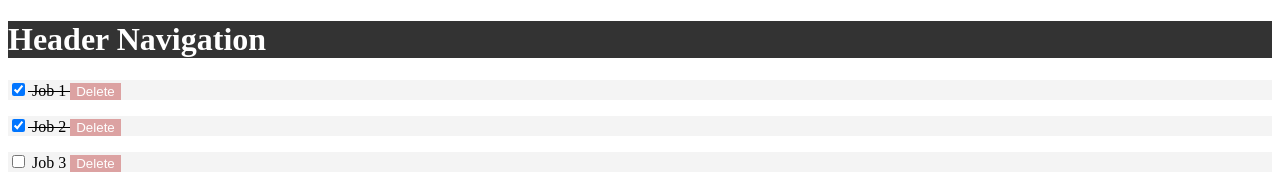
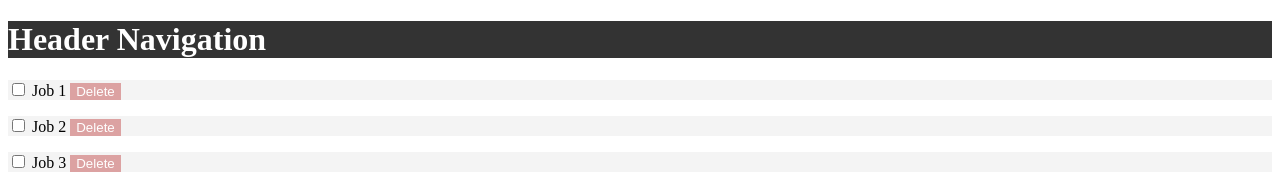
Before and after one commit to hainghia/vuejs, a Vue app: page / in a window 1280 px wide. Shown: the top 186 px of the page. Built offline with nearby package versions, Linux system fonts and the light colour scheme.

Commit message:
Passing events between components (#4)
Signed-off-by: Hai Nghia <nghiahh.nta@gmail.com>

```diff
--- a/src/components/TodoItem.vue
+++ b/src/components/TodoItem.vue
@@ -1,8 +1,8 @@
 <template>
-  <p :class="['toto-item', todoProps.completed ? 'is-complete': '']" :id="id">
-    <input type="checkbox" name="" :checked="todoProps.completed">
+  <p :class="['toto-item', todoProps.completed ? 'is-complete': '']" :id="todoProps.id">
+    <input type="checkbox" name="" :checked="todoProps.completed" @change="markItemCompleted">
     {{ todoProps.title }}
-    <button class="del-btn">Delete</button>
+    <button class="del-btn" @click="deleteItem">Delete</button>
   </p>
 </template>
 
@@ -12,10 +12,19 @@ import {ref} from "@vue/reactivity";
 export default {
   name: "TodoItem",
   props: ['todoProps'],
-  setup() {
+  setup(props, context) {
     const id = ref('my-id')
+    const markItemCompleted = () => {
+      // console.log(props.todoProps.id)
+      context.emit('item-completed', props.todoProps.id)
+    }
+    const deleteItem = () => {
+      context.emit('item-deleted', props.todoProps.id)
+    }
     return {
-      id
+      id,
+      markItemCompleted,
+      deleteItem
     }
   }
 }
--- a/src/components/Todos.vue
+++ b/src/components/Todos.vue
@@ -1,5 +1,11 @@
 <template>
-  <TodoItem v-for="todo in todos" v-bind:key="todo.id" v-bind:todoProps="todo"/>
+  <TodoItem
+      v-for="todo in todos"
+      :key="todo.id"
+      :todoProps="todo"
+      @item-completed="markCompleted"
+      @item-deleted="deleted"
+  />
 </template>
 
 <script>
@@ -13,23 +19,38 @@ export default {
   setup() {
     const todos = ref([
       {
-        id: 1,
+        id: 11,
         title: 'Job 1',
-        completed: true
+        completed: false
       },
       {
-        id: 2,
+        id: 12,
         title: 'Job 2',
-        completed: true
+        completed: false
       },
       {
-        id: 3,
+        id: 13,
         title: 'Job 3',
         completed: false
       },
     ])
+    const markCompleted = (id) => {
+      // console.log('Parent = ', id)
+      todos.value.map(todo => {
+        if (todo.id === id) todo.completed = !todo.completed
+      })
+    }
+    const deleted = (id) => {
+      todos.value = todos.value.filter(
+          todo => {
+            return todo.id !== id
+          }
+      )
+    }
     return {
-      todos
+      todos,
+      markCompleted,
+      deleted
     }
   },
 }
```
